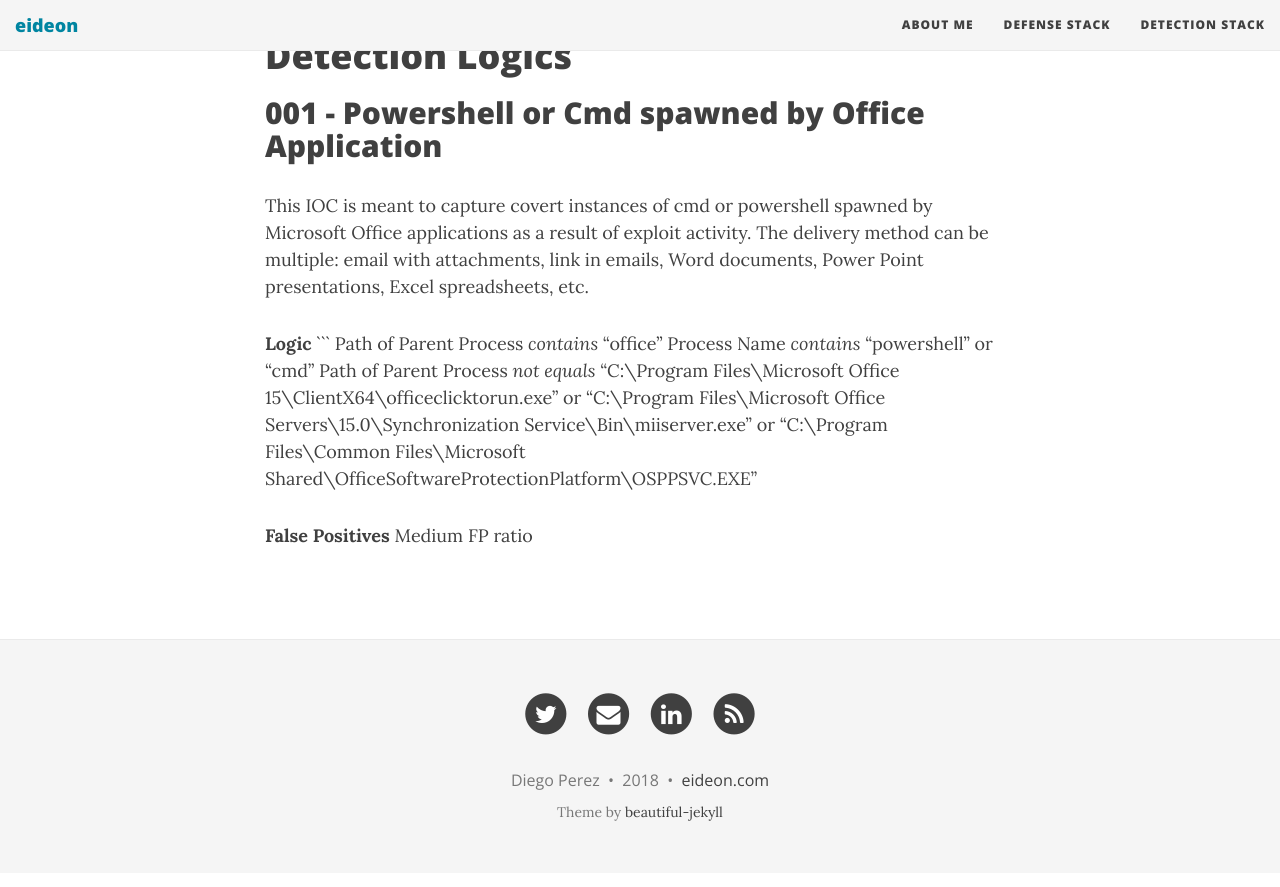
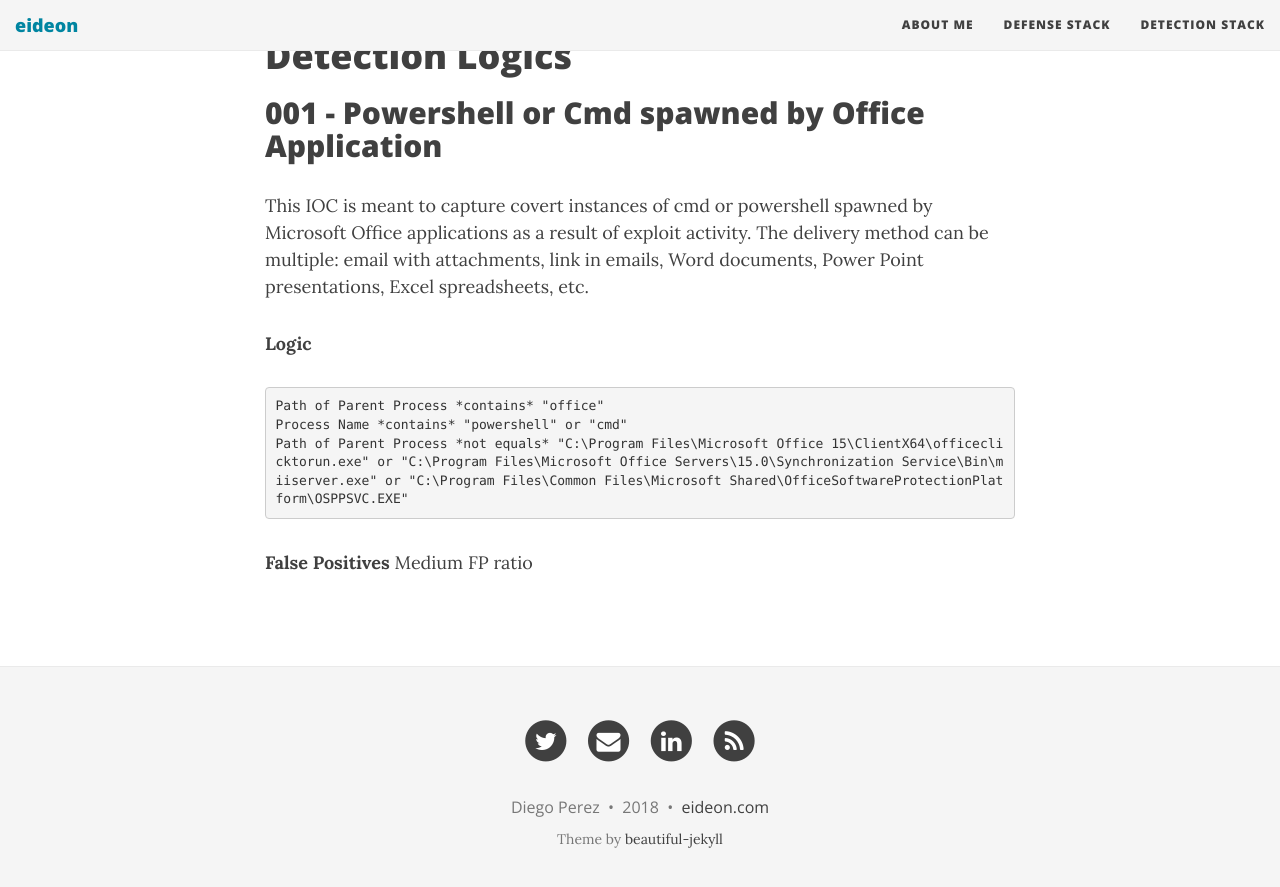
Before and after one commit to darkquasar/darkquasar.github.io, a Jekyll site: the page built from Detection_Stack.md, in a window 1280 px wide and 900 px high, scrolled down 543 px. Shown: the top 887 px of the window. Built offline with Jekyll 4.4.1, drawn with Linux system fonts in a browser that asks for light colours; nearby versions of some CDN libraries; comment, search, counter and statistics services are not loaded.

Commit message:
Update Detection_Stack.md

````diff
--- a/Detection_Stack.md
+++ b/Detection_Stack.md
@@ -18,10 +18,11 @@ This is my collection of detection logics for current threats as it results from
 This IOC is meant to capture covert instances of cmd or powershell spawned by Microsoft Office applications as a result of exploit activity. The delivery method can be multiple: email with attachments, link in emails, Word documents, Power Point presentations, Excel spreadsheets, etc.
 
 **Logic**
+<br>
 ```
 Path of Parent Process *contains* "office"
 Process Name *contains* "powershell" or "cmd"
 Path of Parent Process *not equals* "C:\Program Files\Microsoft Office 15\ClientX64\officeclicktorun.exe" or "C:\Program Files\Microsoft Office Servers\15.0\Synchronization Service\Bin\miiserver.exe" or "C:\Program Files\Common Files\Microsoft Shared\OfficeSoftwareProtectionPlatform\OSPPSVC.EXE"
-
+```
 **False Positives**
 Medium FP ratio
````
